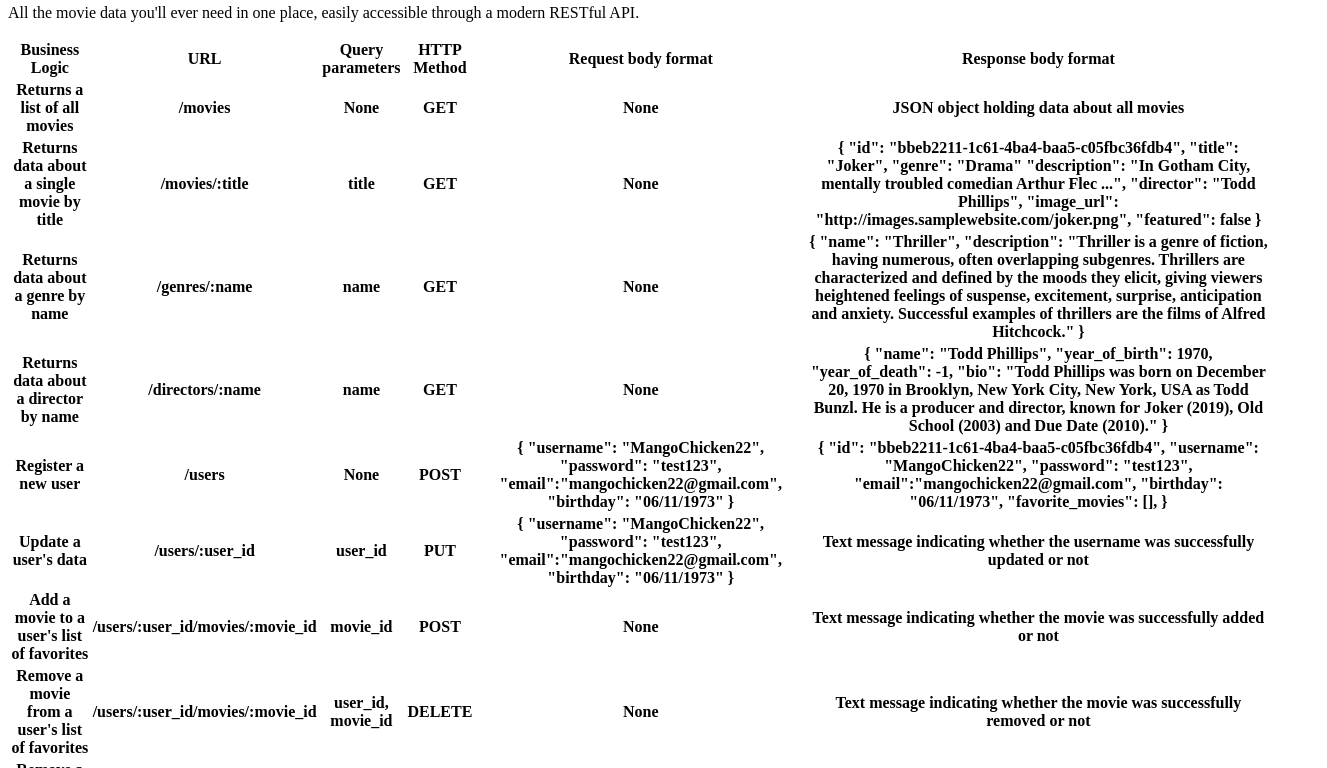
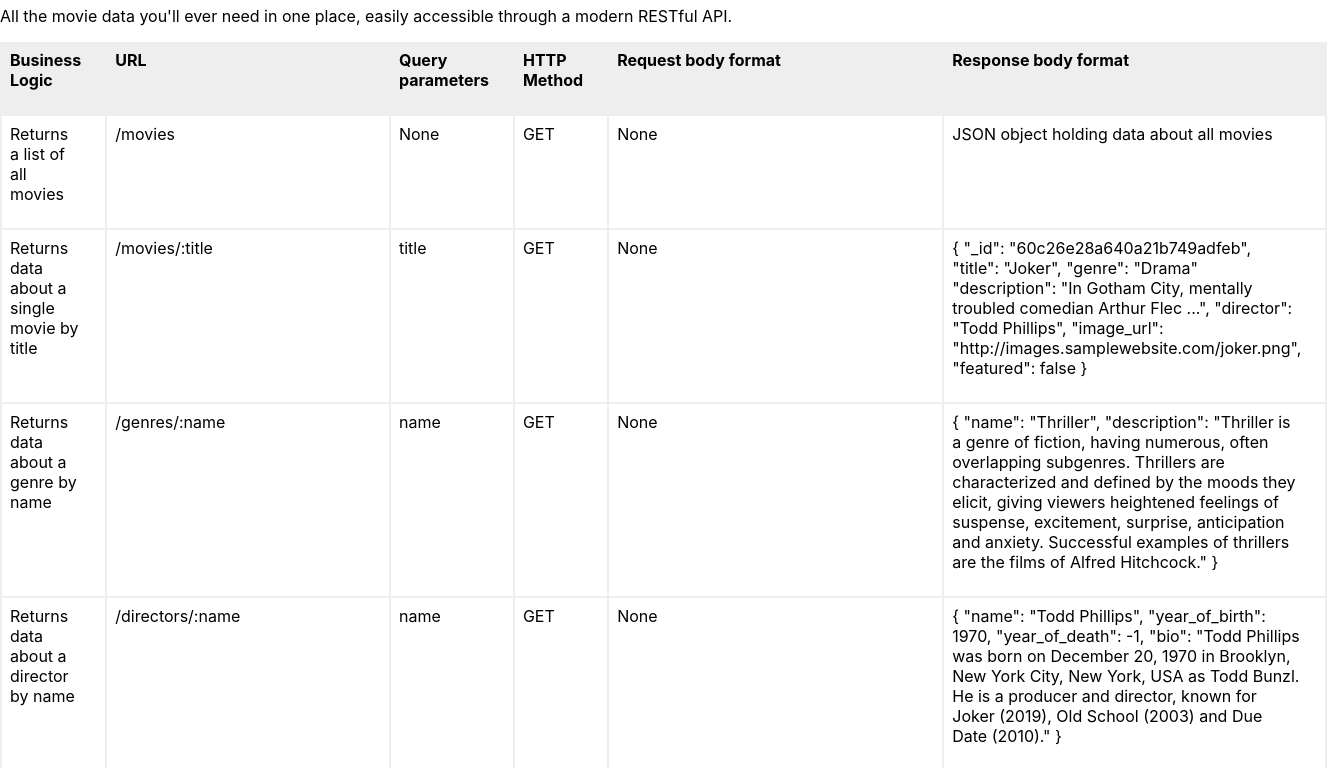
Before and after one commit to kimkwanka/cF-movie-api, a website: page public/documentation.html in a window 1280 px wide. Shown: the part 76-844 px from the top of the page, 1327 px wide, since content can reach past the window. Drawn offline with Linux system fonts and the light colour scheme.

Commit message:
feat: improve documentation page style

```diff
--- a/public/documentation.html
+++ b/public/documentation.html
@@ -4,6 +4,7 @@
     <meta charset="UTF-8" />
     <meta http-equiv="X-UA-Compatible" content="IE=edge" />
     <meta name="viewport" content="width=device-width, initial-scale=1.0" />
+    <link rel="stylesheet" href="style.css" class="style">
     <title>Documentation</title>
   </head>
   <body>
@@ -36,7 +37,7 @@
         <th>GET</th>
         <th>None</th>
         <th>
-          { "id": "bbeb2211-1c61-4ba4-baa5-c05fbc36fdb4", "title": "Joker", "genre": "Drama" "description": "In Gotham City,
+          { "_id": "60c26e28a640a21b749adfeb", "title": "Joker", "genre": "Drama" "description": "In Gotham City,
           mentally troubled comedian Arthur Flec ...", "director": "Todd
           Phillips", "image_url": "http://images.samplewebsite.com/joker.png",
           "featured": false }
@@ -83,7 +84,7 @@
         }</th>
         <th>
           {
-            "id": "bbeb2211-1c61-4ba4-baa5-c05fbc36fdb4",
+            "_id": "60c26e28a640a21b749adfeb",
             "username": "MangoChicken22",
             "password": "test123",
             "email":"mangochicken22@gmail.com",
--- /dev/null
+++ b/public/style.css
@@ -0,0 +1,32 @@
+* {
+  box-sizing: border-box;
+  font-family: -apple-system, BlinkMacSystemFont, 'Segoe UI', Roboto, Oxygen, Ubuntu, Cantarell, 'Open Sans', 'Helvetica Neue', sans-serif;
+}
+
+body {
+  max-width: 1440px;
+  margin: 0 auto;
+}
+
+table {
+  border-collapse: collapse;
+}
+
+th {
+  border-left: 2px solid #eee;
+  border-right: 2px solid #eee;
+  border-bottom: 2px solid #eee;
+  font-weight: 400;
+
+  padding: 8px 24px 24px 8px;
+  text-align: left;
+  vertical-align: top;
+}
+
+tr:first-child {
+  background: #eee;
+}
+
+tr:first-child th {
+  font-weight: 700;
+}
```
